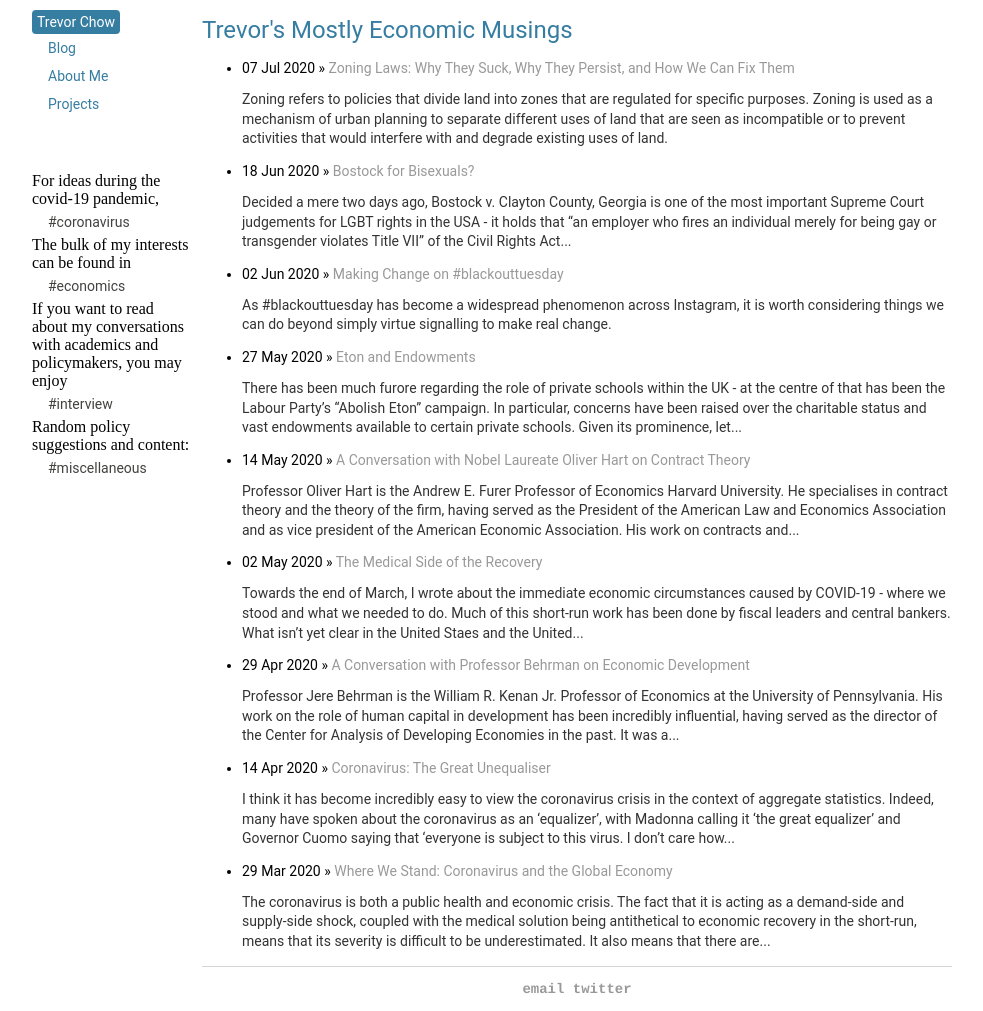
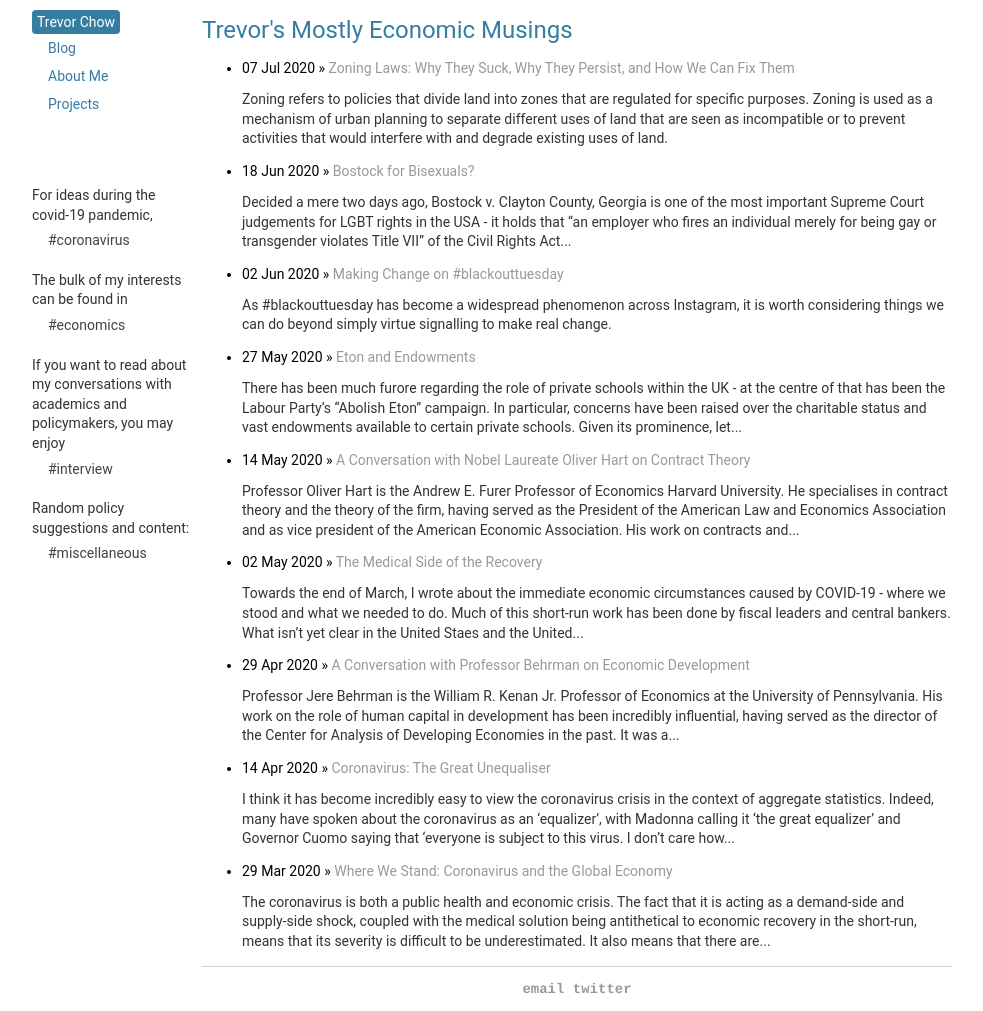
Before and after one commit to tmychow/tmychow.github.io, a Jekyll site: the page built from index.html, in a window 1280 px wide and 1011 px high. Shown: the whole window, without its empty margins (28-1011 px from the left). Built offline with Jekyll 4.4.1, drawn with Linux system fonts in a browser that asks for light colours.

Commit message:
Update default.html

```diff
--- a/_layouts/default.html
+++ b/_layouts/default.html
@@ -14,10 +14,10 @@
 				<br>
 				<br>
 				<br>
-				For ideas during the covid-19 pandemic, <a href="/" class="blurb" style="color: #424241">#coronavirus</a>
-				The bulk of my interests can be found in <a href="/" class="blurb" style="color: #424241">#economics</a>
-				If you want to read about my conversations with academics and policymakers, you may enjoy <a href="/" class="blurb" style="color: #424241">#interview</a>
-				Random policy suggestions and content: <a href="/" class="blurb" style="color: #424241">#miscellaneous</a>
+				<p> For ideas during the covid-19 pandemic, <a href="/" class="blurb" style="color: #424241">#coronavirus</a> </p>
+				<p> The bulk of my interests can be found in <a href="/" class="blurb" style="color: #424241">#economics</a> </p>
+				<p> If you want to read about my conversations with academics and policymakers, you may enjoy <a href="/" class="blurb" style="color: #424241">#interview</a> </p>
+				<p> Random policy suggestions and content: <a href="/" class="blurb" style="color: #424241">#miscellaneous</a> </p>
 			</div>
 			<div class="container">
 
```
